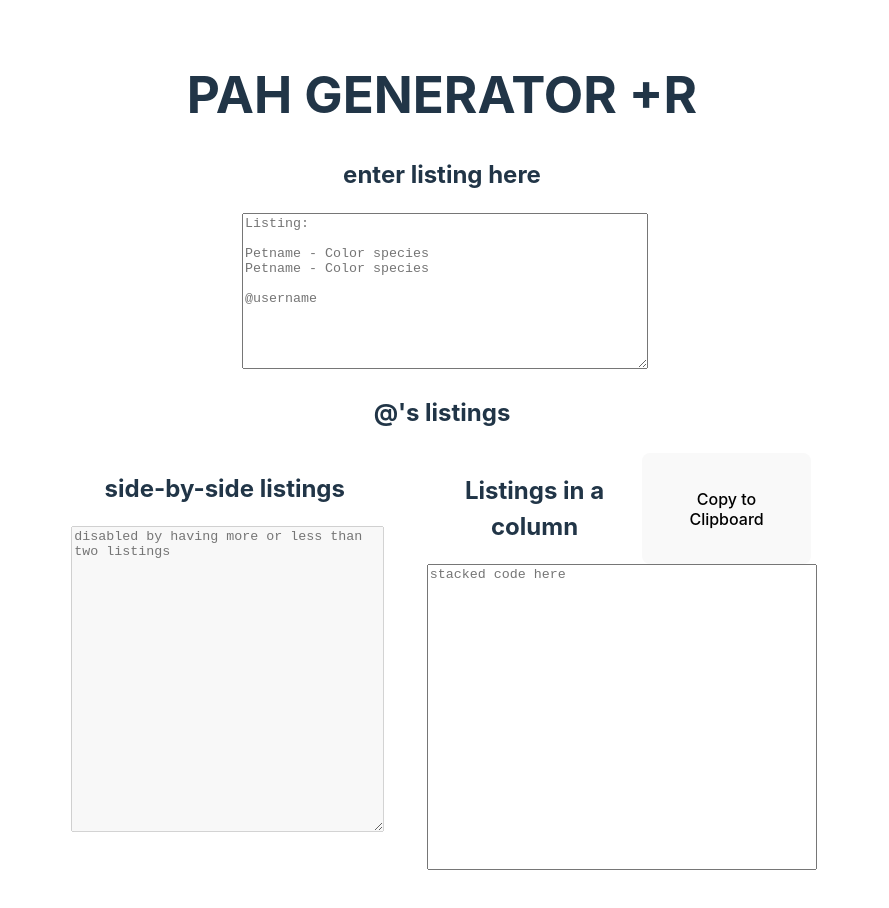
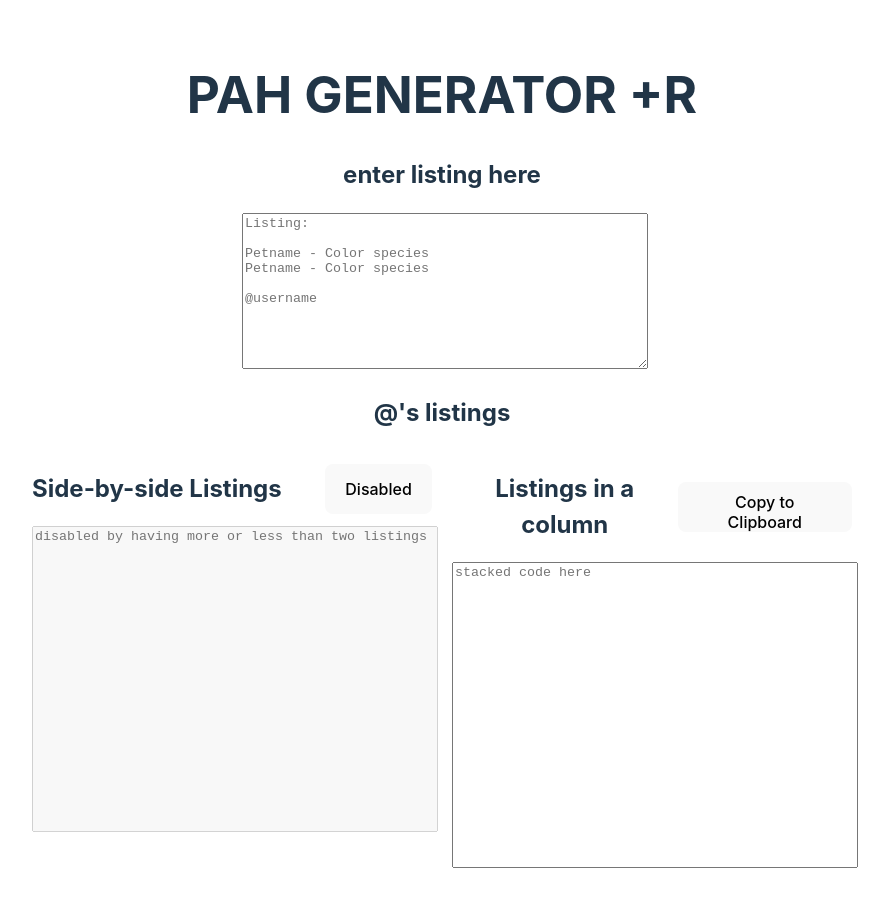
Before and after one commit to donwung/NeopetsPAHGeneratorPlusR, a React (Vite) app in the folder NeopetsPAHGeneratorPlusR/: page / in a window 1280 px wide. Shown: the whole page, without its empty margins (198-1087 px from the left). Built offline with nearby package versions, Linux system fonts and the light colour scheme.

Commit message:
added copy to clipboard

```diff
--- a/NeopetsPAHGeneratorPlusR/src/components/SideBySideCode.jsx
+++ b/NeopetsPAHGeneratorPlusR/src/components/SideBySideCode.jsx
@@ -15,24 +15,35 @@ const SideBySideCode = (props) => {
         setCopyPastableHTML_SBS(pastableString_SBS)
     }, [listings])
 
+    const copyToClipboard = (_copyable) => {
+        console.log(_copyable)
+        navigator.clipboard.writeText(_copyable)
+    }
+
     return <>
-        <div style={{ display: "flex", justifyContent: "space-around", gap: "20px", width: "60vw", margin: "auto" }}>
-            <div style={{ width: "50%" }}>
-                <h2>
-                    side-by-side listings
-                </h2>
+        <div className="output-wrapper">
+            <div className="output-container">
+                <div className="output-container-header">
+                    <h2>
+                        Side-by-side Listings
+                    </h2>
+                    <button onClick={()=>copyToClipboard(copyPastableHTML_SBS)}>Copy to Clipboard</button>
+                </div>
                 <textarea
-                    style={{ width: "100%", height: "300px" }}
+                    className="output-textarea"
                     placeholder='side-by-side code here'
                     value={copyPastableHTML_SBS}
                     onChange={e => setCopyPastableHTML_SBS(e.target.value)}></textarea>
             </div>
-            <div style={{ width: "50%" }}>
-                <h2>
-                    stacked listings
-                </h2>
+            <div className="output-container">
+                <div className="output-container-header">
+                    <h2>
+                        Listings in a column
+                    </h2>
+                    <button onClick={() => copyToClipboard(copyPastableHTML_stacked)}>Copy to Clipboard</button>
+                </div>
                 <textarea
-                    style={{ width: "100%", height: "300px" }}
+                    className="output-textarea"
                     placeholder='stacked code here'
                     value={copyPastableHTML_stacked}
                     onChange={e => setCopyPastableHTML_stacked(e.target.value)}></textarea>
--- a/NeopetsPAHGeneratorPlusR/src/components/StackedOrSingleCode.jsx
+++ b/NeopetsPAHGeneratorPlusR/src/components/StackedOrSingleCode.jsx
@@ -8,29 +8,32 @@ const StackedOrSingleCode = (props) => {
     useEffect(() => {
         const pastableString = generateCopyPastableHTML_stacked(listings, username)
         setCopyPastableHTML(pastableString)
-        console.log(pastableString)
+        // console.log(pastableString)
     }, [listings])
 
     return <>
-        <div style={{ display: "flex", justifyContent: "space-around", gap: "20px", width: "60vw", margin: "auto" }}>
-            <div style={{ width: "40%" }}>
-                <h2>
-                    side-by-side listings
-                </h2>
+        <div className="output-wrapper">
+            <div className="output-container">
+                <div className="output-container-header">
+                    <h2>
+                        Side-by-side Listings
+                    </h2>
+                    <button>Disabled</button>
+                </div>
                 <textarea
-                    style={{ width: "100%", height: "300px" }}
+                    className="output-textarea"
                     placeholder='disabled by having more or less than two listings'
                     disabled="true"></textarea>
             </div>
-            <div style={{ width: "50%", border: "2px solid white" }}>
-                <div style={{display: "flex", justifyContent: "space-between"}}>
+            <div className="output-container">
+                <div className="output-container-header">
                     <h2>
                         Listings in a column
                     </h2>
                     <button>Copy to Clipboard</button>
                 </div>
                 <textarea
-                    style={{ width: "100%", height: "300px", resize: "none" }}
+                    className="output-textarea"
                     placeholder='stacked code here'
                     value={copyPastableHTML}
                     onChange={e => setCopyPastableHTML(e.target.value)}></textarea>
```
